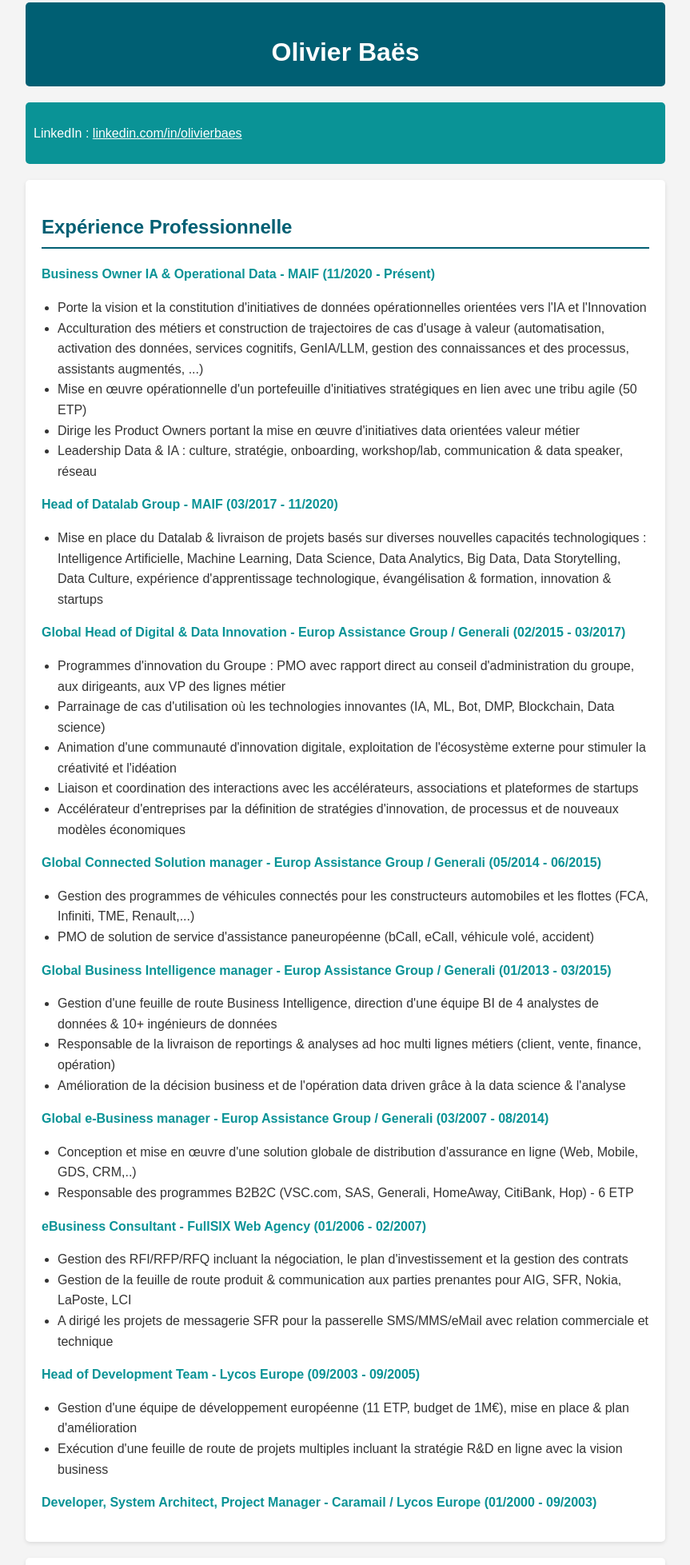
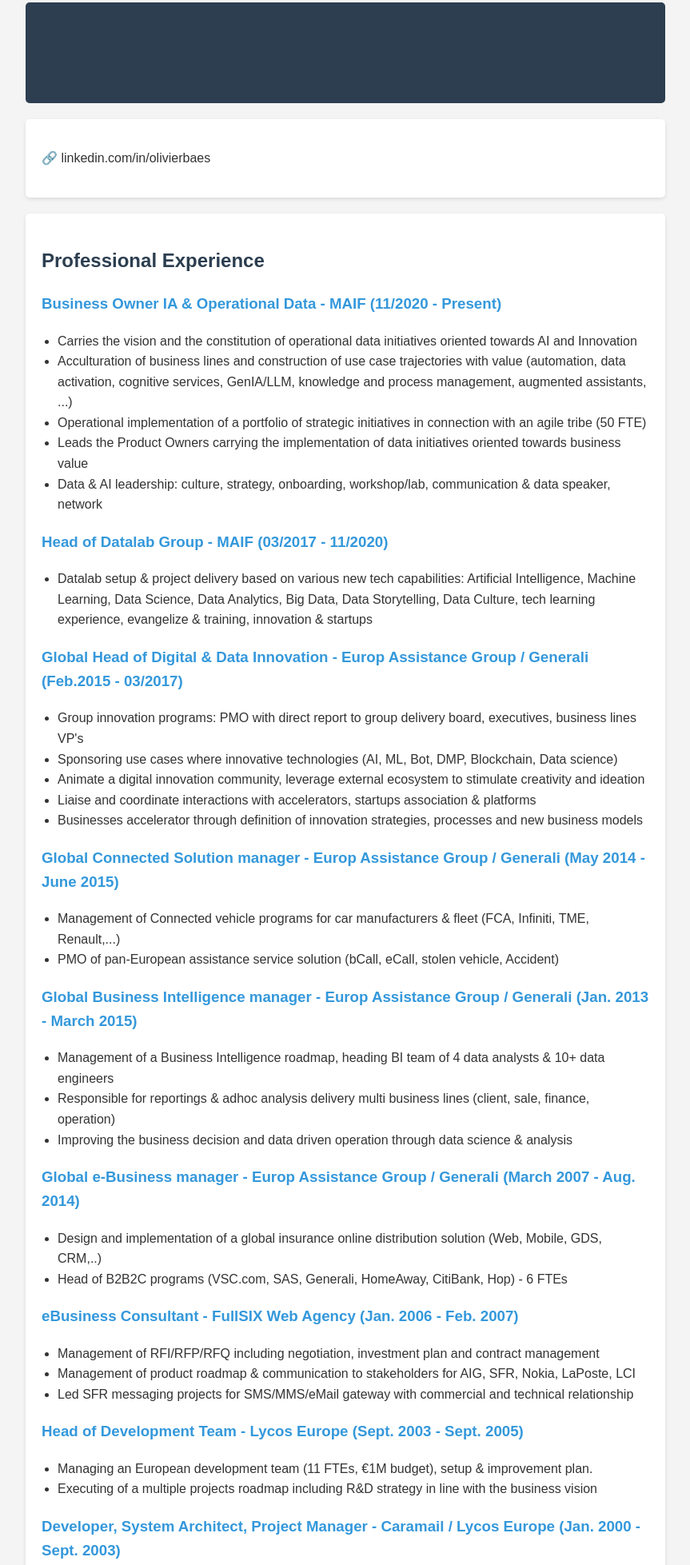
Before and after one commit to obaes/me, a plain HTML site: page me.html in a window 1280 px wide. Shown: the part 17-1974 px from the top of the page at 80% size, without its empty margins (208-1071 px from the left). Drawn offline with Linux system fonts and the light colour scheme.

Commit message:
refreshed

```diff
--- a/me.html
+++ b/me.html
@@ -1,9 +1,9 @@
 <!DOCTYPE html>
-<html lang="fr">
+<html lang="en">
 <head>
     <meta charset="UTF-8">
     <meta name="viewport" content="width=device-width, initial-scale=1.0">
-    <title>Profil de Olivier Baës</title>
+    <title>Olivier Baës - Professional Profile</title>
     <style>
         body {
             font-family: Arial, sans-serif;
@@ -15,40 +15,33 @@
             background-color: #f4f4f4;
         }
         header {
-            background-color: #005f73;
-            color: white;
+            background-color: #2c3e50;
+            color: #ecf0f1;
             text-align: center;
             padding: 1em;
             border-radius: 5px;
         }
-        h1 {
-            margin-bottom: 0;
-        }
-        .contact-info {
-            background-color: #0a9396;
-            color: white;
-            padding: 10px;
-            border-radius: 5px;
-            margin-top: 20px;
+        h1, h2 {
+            color: #2c3e50;
         }
         .section {
             background-color: white;
+            margin: 20px 0;
             padding: 20px;
-            margin-top: 20px;
             border-radius: 5px;
             box-shadow: 0 2px 5px rgba(0,0,0,0.1);
         }
-        h2 {
-            color: #005f73;
-            border-bottom: 2px solid #005f73;
-            padding-bottom: 5px;
-        }
         .job-title {
             font-weight: bold;
-            color: #0a9396;
+            color: #3498db;
         }
         ul {
             padding-left: 20px;
+        }
+        .contact-info {
+            display: flex;
+            justify-content: space-between;
+            flex-wrap: wrap;
         }
     </style>
 </head>
@@ -57,112 +50,94 @@
         <h1>Olivier Baës</h1>
     </header>
 
-    <div class="contact-info">
-        <p>LinkedIn : <a href="https://www.linkedin.com/in/olivierbaes" style="color: white;">linkedin.com/in/olivierbaes</a></p>
+    <div class="section contact-info">
+        <p>🔗 linkedin.com/in/olivierbaes</p>
     </div>
 
     <div class="section">
-        <h2>Expérience Professionnelle</h2>
+        <h2>Professional Experience</h2>
 
-        <div>
-            <p class="job-title">Business Owner IA & Operational Data - MAIF (11/2020 - Présent)</p>
+        <h3 class="job-title">Business Owner IA & Operational Data - MAIF (11/2020 - Present)</h3>
         <ul>
-                <li>Porte la vision et la constitution d'initiatives de données opérationnelles orientées vers l'IA et l'Innovation</li>
-                <li>Acculturation des métiers et construction de trajectoires de cas d'usage à valeur (automatisation, activation des données, services cognitifs, GenIA/LLM, gestion des connaissances et des processus, assistants augmentés, ...)</li>
-                <li>Mise en œuvre opérationnelle d'un portefeuille d'initiatives stratégiques en lien avec une tribu agile (50 ETP)</li>
-                <li>Dirige les Product Owners portant la mise en œuvre d'initiatives data orientées valeur métier</li>
-                <li>Leadership Data & IA : culture, stratégie, onboarding, workshop/lab, communication & data speaker, réseau</li>
+            <li>Carries the vision and the constitution of operational data initiatives oriented towards AI and Innovation</li>
+            <li>Acculturation of business lines and construction of use case trajectories with value (automation, data activation, cognitive services, GenIA/LLM, knowledge and process management, augmented assistants, ...)</li>
+            <li>Operational implementation of a portfolio of strategic initiatives in connection with an agile tribe (50 FTE)</li>
+            <li>Leads the Product Owners carrying the implementation of data initiatives oriented towards business value</li>
+            <li>Data & AI leadership: culture, strategy, onboarding, workshop/lab, communication & data speaker, network</li>
         </ul>
-        </div>
 
-        <div>
-            <p class="job-title">Head of Datalab Group - MAIF (03/2017 - 11/2020)</p>
+        <h3 class="job-title">Head of Datalab Group - MAIF (03/2017 - 11/2020)</h3>
         <ul>
-                <li>Mise en place du Datalab & livraison de projets basés sur diverses nouvelles capacités technologiques : Intelligence Artificielle, Machine Learning, Data Science, Data Analytics, Big Data, Data Storytelling, Data Culture, expérience d'apprentissage technologique, évangélisation & formation, innovation & startups</li>
+            <li>Datalab setup & project delivery based on various new tech capabilities: Artificial Intelligence, Machine Learning, Data Science, Data Analytics, Big Data, Data Storytelling, Data Culture, tech learning experience, evangelize & training, innovation & startups</li>
         </ul>
-        </div>
 
-        <div>
-            <p class="job-title">Global Head of Digital & Data Innovation - Europ Assistance Group / Generali (02/2015 - 03/2017)</p>
+        <h3 class="job-title">Global Head of Digital & Data Innovation - Europ Assistance Group / Generali (Feb.2015 - 03/2017)</h3>
         <ul>
-                <li>Programmes d'innovation du Groupe : PMO avec rapport direct au conseil d'administration du groupe, aux dirigeants, aux VP des lignes métier</li>
-                <li>Parrainage de cas d'utilisation où les technologies innovantes (IA, ML, Bot, DMP, Blockchain, Data science)</li>
-                <li>Animation d'une communauté d'innovation digitale, exploitation de l'écosystème externe pour stimuler la créativité et l'idéation</li>
-                <li>Liaison et coordination des interactions avec les accélérateurs, associations et plateformes de startups</li>
-                <li>Accélérateur d'entreprises par la définition de stratégies d'innovation, de processus et de nouveaux modèles économiques</li>
+            <li>Group innovation programs: PMO with direct report to group delivery board, executives, business lines VP's</li>
+            <li>Sponsoring use cases where innovative technologies (AI, ML, Bot, DMP, Blockchain, Data science)</li>
+            <li>Animate a digital innovation community, leverage external ecosystem to stimulate creativity and ideation</li>
+            <li>Liaise and coordinate interactions with accelerators, startups association & platforms</li>
+            <li>Businesses accelerator through definition of innovation strategies, processes and new business models</li>
         </ul>
-        </div>
 
-        <div>
-            <p class="job-title">Global Connected Solution manager - Europ Assistance Group / Generali (05/2014 - 06/2015)</p>
+        <h3 class="job-title">Global Connected Solution manager - Europ Assistance Group / Generali (May 2014 - June 2015)</h3>
         <ul>
-                <li>Gestion des programmes de véhicules connectés pour les constructeurs automobiles et les flottes (FCA, Infiniti, TME, Renault,...)</li>
-                <li>PMO de solution de service d'assistance paneuropéenne (bCall, eCall, véhicule volé, accident)</li>
+            <li>Management of Connected vehicle programs for car manufacturers & fleet (FCA, Infiniti, TME, Renault,...)</li>
+            <li>PMO of pan-European assistance service solution (bCall, eCall, stolen vehicle, Accident)</li>
         </ul>
-        </div>
 
-        <div>
-            <p class="job-title">Global Business Intelligence manager - Europ Assistance Group / Generali (01/2013 - 03/2015)</p>
+        <h3 class="job-title">Global Business Intelligence manager - Europ Assistance Group / Generali (Jan. 2013 - March 2015)</h3>
         <ul>
-                <li>Gestion d'une feuille de route Business Intelligence, direction d'une équipe BI de 4 analystes de données & 10+ ingénieurs de données</li>
-                <li>Responsable de la livraison de reportings & analyses ad hoc multi lignes métiers (client, vente, finance, opération)</li>
-                <li>Amélioration de la décision business et de l'opération data driven grâce à la data science & l'analyse</li>
+            <li>Management of a Business Intelligence roadmap, heading BI team of 4 data analysts & 10+ data engineers</li>
+            <li>Responsible for reportings & adhoc analysis delivery multi business lines (client, sale, finance, operation)</li>
+            <li>Improving the business decision and data driven operation through data science & analysis</li>
         </ul>
-        </div>
 
-        <div>
-            <p class="job-title">Global e-Business manager - Europ Assistance Group / Generali (03/2007 - 08/2014)</p>
+        <h3 class="job-title">Global e-Business manager - Europ Assistance Group / Generali (March 2007 - Aug. 2014)</h3>
         <ul>
-                <li>Conception et mise en œuvre d'une solution globale de distribution d'assurance en ligne (Web, Mobile, GDS, CRM,..)</li>
-                <li>Responsable des programmes B2B2C (VSC.com, SAS, Generali, HomeAway, CitiBank, Hop) - 6 ETP</li>
+            <li>Design and implementation of a global insurance online distribution solution (Web, Mobile, GDS, CRM,..)</li>
+            <li>Head of B2B2C programs (VSC.com, SAS, Generali, HomeAway, CitiBank, Hop) - 6 FTEs</li>
         </ul>
-        </div>
 
-        <div>
-            <p class="job-title">eBusiness Consultant - FullSIX Web Agency (01/2006 - 02/2007)</p>
+        <h3 class="job-title">eBusiness Consultant - FullSIX Web Agency (Jan. 2006 - Feb. 2007)</h3>
         <ul>
-                <li>Gestion des RFI/RFP/RFQ incluant la négociation, le plan d'investissement et la gestion des contrats</li>
-                <li>Gestion de la feuille de route produit & communication aux parties prenantes pour AIG, SFR, Nokia, LaPoste, LCI</li>
-                <li>A dirigé les projets de messagerie SFR pour la passerelle SMS/MMS/eMail avec relation commerciale et technique</li>
+            <li>Management of RFI/RFP/RFQ including negotiation, investment plan and contract management</li>
+            <li>Management of product roadmap & communication to stakeholders for AIG, SFR, Nokia, LaPoste, LCI</li>
+            <li>Led SFR messaging projects for SMS/MMS/eMail gateway with commercial and technical relationship</li>
         </ul>
-        </div>
 
-        <div>
-            <p class="job-title">Head of Development Team - Lycos Europe (09/2003 - 09/2005)</p>
+        <h3 class="job-title">Head of Development Team - Lycos Europe (Sept. 2003 - Sept. 2005)</h3>
         <ul>
-                <li>Gestion d'une équipe de développement européenne (11 ETP, budget de 1M€), mise en place & plan d'amélioration</li>
-                <li>Exécution d'une feuille de route de projets multiples incluant la stratégie R&D en ligne avec la vision business</li>
+            <li>Managing an European development team (11 FTEs, €1M budget), setup & improvement plan.</li>
+            <li>Executing of a multiple projects roadmap including R&D strategy in line with the business vision</li>
         </ul>
-        </div>
 
-        <div>
-            <p class="job-title">Developer, System Architect, Project Manager - Caramail / Lycos Europe (01/2000 - 09/2003)</p>
-        </div>
+        <h3 class="job-title">Developer, System Architect, Project Manager - Caramail / Lycos Europe (Jan. 2000 - Sept. 2003)</h3>
     </div>
 
     <div class="section">
-        <h2>Formation</h2>
+        <h2>Education</h2>
         <ul>
-            <li>2023 - Techniques de négociation</li>
-            <li>2021 - Devenir un Leader conscient TheCamp + Management des enjeux éthiques et juridiques de l'IA & data</li>
+            <li>2023 - Negotiation Techniques</li>
+            <li>2021 - Becoming a Conscious Leader TheCamp + Management of ethical and legal issues of AI & data</li>
             <li>2016 - Big Data specialization, UC San Diego - Coursera</li>
             <li>2015 - Data Science start program, X Polytechnique executive</li>
-            <li>2015 - Build a startup & lean startup, Udacity + Machine Learning specialization, Université de Washington</li>
+            <li>2015 - Build a startup & lean startup, Udacity + Machine Learning specialization, University of Washington</li>
             <li>2014 - Data Science Toolbox & Data programs + Scalable Machine Learning, BerkeleyX - edx</li>
-            <li>2012 - Réussir son étude de Marché, ESSEC Business School</li>
-            <li>2006 - Coacher votre équipe, Piloter et Animer un projet, Négociation grands projets, HEC</li>
-            <li>2000 - Maîtrise Mathématique & Informatique, Université de la Rochelle, France</li>
+            <li>2012 - Succeeding in Market Research, ESSEC Business School</li>
+            <li>2006 - Coaching your team, Piloting and Animating a project, Negotiation of large projects, HEC</li>
+            <li>2000 - Master's in Mathematics & Computer Science, University of La Rochelle, France</li>
         </ul>
     </div>
 
     <div class="section">
-        <h2>Compétences</h2>
-        <p><strong>Langues:</strong> Français, Anglais courant, Espagnol Notion</p>
+        <h2>Languages</h2>
+        <p>French, Fluent English, Basic Spanish</p>
     </div>
 
     <div class="section">
-        <h2>Intérêts</h2>
-        <p>Tennis/Padel, Voyage, Golf, Running, Design & Architecture</p>
+        <h2>Interests</h2>
+        <p>Tennis/Padel, Travel, Golf, Running, Design & Architecture</p>
     </div>
 </body>
 </html>
```
Also changed, not shown: 1 other file. Lines whose indentation alone changed are shown as unchanged.
